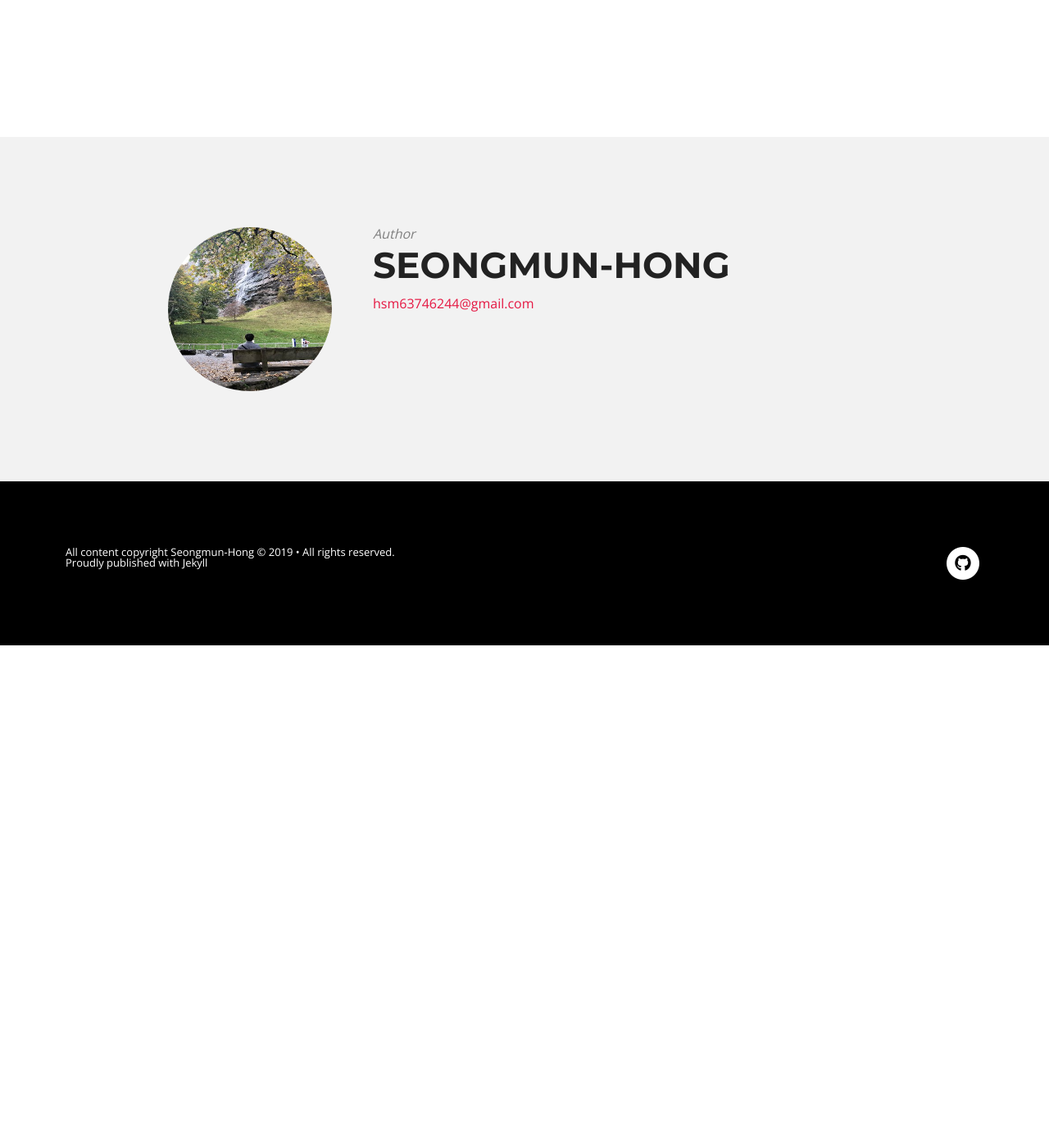
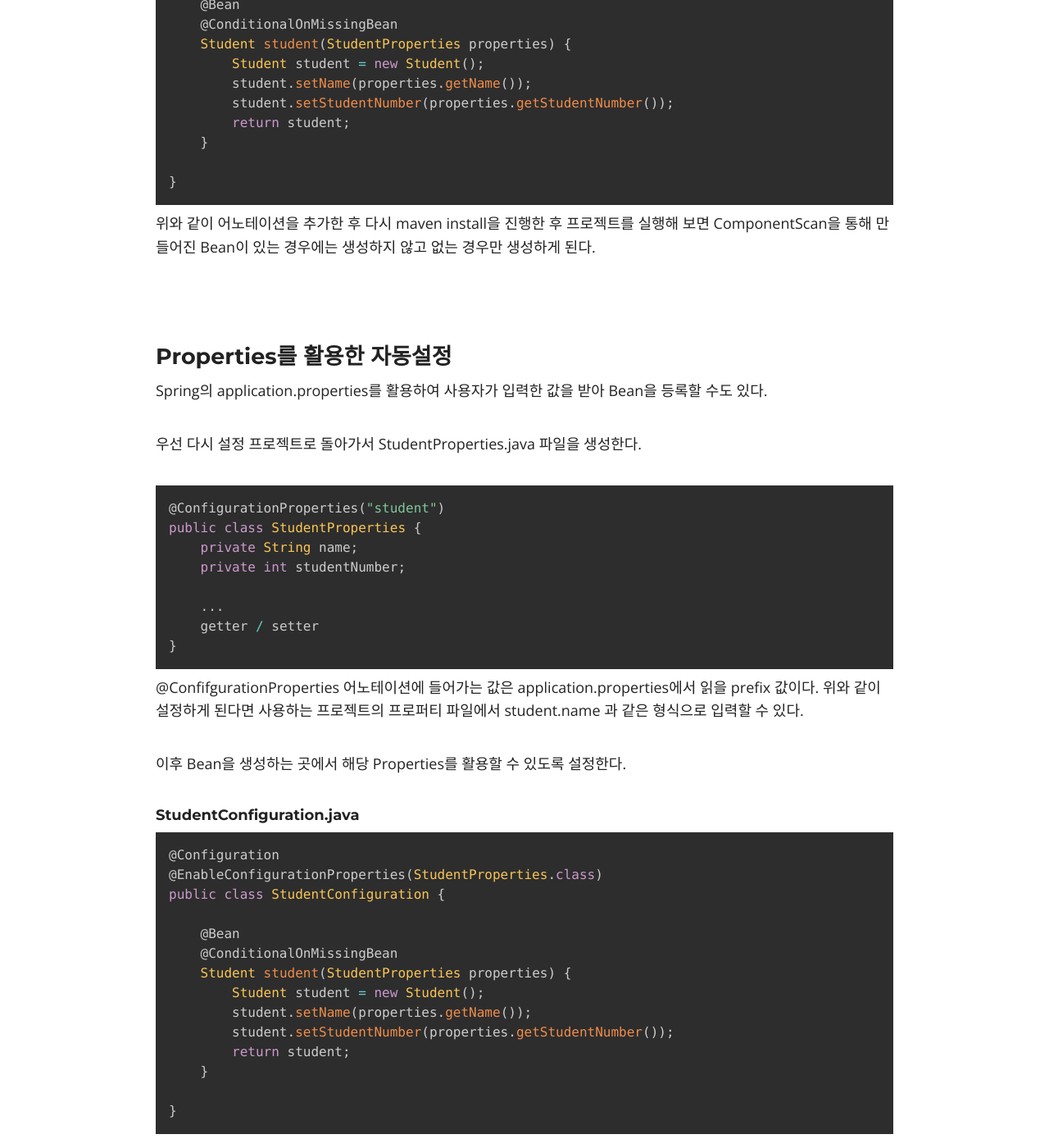
Before and after one commit to Seongmun-Hong/Seongmun-Hong.github.io, a Jekyll site: the page built from _posts/2019-11-27-Spring boot AutoConfigure.md, in a window 1280 px wide and 1400 px high, scrolled down 6606 px. Shown: the whole window at 82% size. Built offline with Jekyll 4.4.1, drawn with Linux system fonts in a browser that asks for light colours; nearby versions of some CDN libraries; library files that are not in the unit come from our copies; comment, search, counter and statistics services are not loaded; before the commit the page ends 7393 px from its top, so only the background shows below that; some of the changed text lies outside the part shown.

Commit message:
add : autoconfig

````diff
--- a/_posts/2019-11-27-Spring boot AutoConfigure.md
+++ b/_posts/2019-11-27-Spring boot AutoConfigure.md
@@ -240,3 +240,102 @@
 이러한 이유는 <a href="https://seongmun-hong.github.io/springboot/Spring-boot-EnableAutoConfiguration">지난 포스트</a>에서 찾을 수 있다. Spring Boot Application은 Bean을 생성할 때 우선 ComponentScan을 통하여 Bean을 생성한 후 EnableAutoConfiguration이 정의된 Class들의 Bean을 생성한다.
 
 따라서 이 경우 Main에 정의한 Hong, 54321 이라는 Student Bean을 생성한 후 EnableAutoConfiguration 에 정의된 Student Bean을 덮어쓰게 된다. 따라서 최종적으로 Configuration에 정의된 Bean이 생성되어 진다.
+
+<br />
+
+### 위의 문제점 해결해보기
+
+다시 설정 프로젝트로 돌아가서 위와 같이 이미 해당 빈이 존재하는 경우 생성하지 않도록 설정해주면 된다. StudentConfiguration.java에서 @ConditionalOnMissingBean Annotation을 추가해 주면 된다.
+
+##### StudentConfiguration.java
+
+```java
+@Configuration
+public class StudentConfiguration {
+
+    @Bean
+    @ConditionalOnMissingBean
+    Student student(StudentProperties properties) {
+        Student student = new Student();
+        student.setName(properties.getName());
+        student.setStudentNumber(properties.getStudentNumber());
+        return student;
+    }
+
+}
+```
+
+위와 같이 어노테이션을 추가한 후 다시 maven install을 진행한 후 프로젝트를 실행해 보면 ComponentScan을 통해 만들어진 Bean이 있는 경우에는 생성하지 않고 없는 경우만 생성하게 된다.
+
+<br />
+
+### Properties를 활용한 자동설정
+
+Spring의 application.properties를 활용하여 사용자가 입력한 값을 받아 Bean을 등록할 수도 있다.
+
+우선 다시 설정 프로젝트로 돌아가서 StudentProperties.java 파일을 생성한다.
+
+```java
+@ConfigurationProperties("student")
+public class StudentProperties {
+    private String name;
+    private int studentNumber;
+
+    ...
+    getter / setter
+}
+```
+
+@ConfifgurationProperties 어노테이션에 들어가는 값은 application.properties에서 읽을 prefix 값이다. 위와 같이 설정하게 된다면 사용하는 프로젝트의 프로퍼티 파일에서 student.name 과 같은 형식으로 입력할 수 있다.
+
+이후 Bean을 생성하는 곳에서 해당 Properties를 활용할 수 있도록 설정한다.
+
+##### StudentConfiguration.java
+
+```java
+@Configuration
+@EnableConfigurationProperties(StudentProperties.class)
+public class StudentConfiguration {
+
+    @Bean
+    @ConditionalOnMissingBean
+    Student student(StudentProperties properties) {
+        Student student = new Student();
+        student.setName(properties.getName());
+        student.setStudentNumber(properties.getStudentNumber());
+        return student;
+    }
+
+}
+```
+
+<br />
+
+이후 Maven install을 진행한 후 사용하는 프로젝트로 돌아온 후 resources 폴더에 application.properties 파일을 생성한 후 값들을 채워준다.
+
+##### resources/application.properties
+
+```text
+student.name=SeongmunHong
+student.student-number=98765
+```
+
+위와같이 '-'를 사용해도 되고 studentName 로 적어주어도 동일하게 작동한다. 이후 메이븐 프로젝트를 refresh한 후 실행하면 프로터피 파일에 설정한 값들로 빈이 생성된 것을 확인할 수 있다.
+
+<br />
+
+### properties에 자동완성 기능 추가하기
+
+application.properties에 자동완성을 추가해 주고 싶다면 설정 프로젝트에 dependency만 추가해 주면 된다.
+
+(IntelliJ를 사용하는 경우에는 위의 디펜던시를 추가하면 자동완성 기능을 이용할 수 있다고 알람을 띄워준다.)
+
+```xml
+<dependency>
+    <groupId>org.springframework.boot</groupId>
+    <artifactId>spring-boot-configuration-processor</artifactId>
+    <optional>true</optional>
+</dependency>
+```
+
+위의 디펜던시를 추가한다면 사용하는 프로젝트에 자동완성 기능이 추가된다.
````
